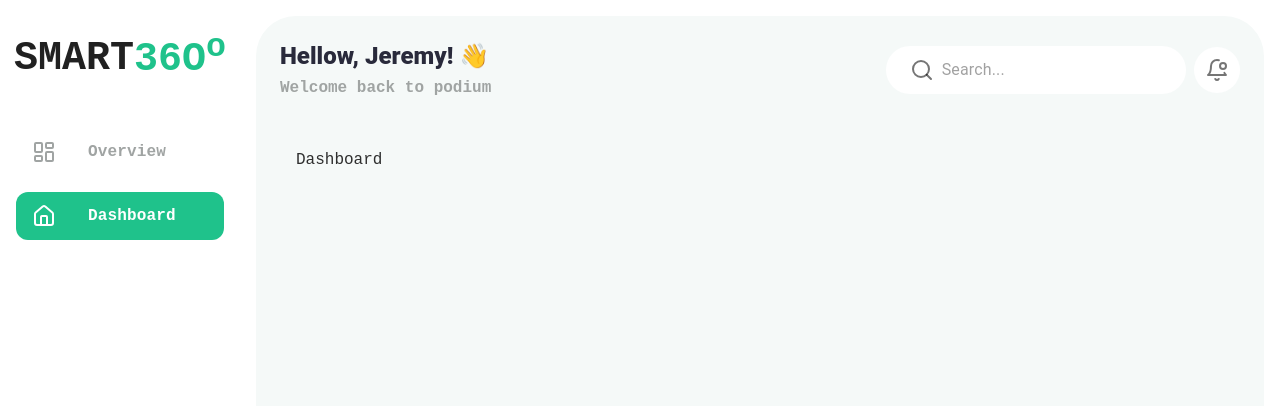
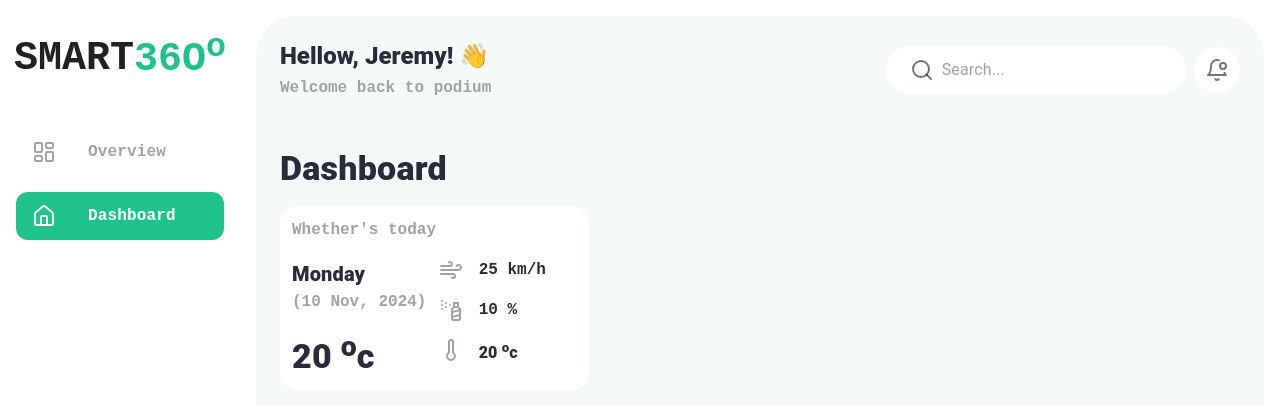
Before and after one commit to SambhajiShinde1234/saas-web-application-smart-agro, a React (Vite) app: page /dashboard in a window 1280 px wide. Shown: the top 406 px of the page. Built offline with nearby package versions, Linux system fonts and the light colour scheme.

Commit message:
done whether card

```diff
--- a/package.json
+++ b/package.json
@@ -17,7 +17,8 @@
     "axios": "^1.7.7",
     "react": "^18.3.1",
     "react-dom": "^18.3.1",
-    "react-router-dom": "^6.28.0"
+    "react-router-dom": "^6.28.0",
+    "recharts": "^2.13.3"
   },
   "devDependencies": {
     "@eslint/js": "^9.13.0",
--- /dev/null
+++ b/src/components/icons/HumidityIcon.jsx
@@ -0,0 +1,29 @@
+const HumidityIcon = () => {
+  return (
+    <svg
+      xmlns="http://www.w3.org/2000/svg"
+      width="24"
+      height="24"
+      viewBox="0 0 24 24"
+      fill="none"
+      stroke="currentColor"
+      strokeWidth="2"
+      strokeLinecap="round"
+      strokeLinejoin="round"
+      className="lucide lucide-spray-can"
+    >
+      <path d="M3 3h.01" />
+      <path d="M7 5h.01" />
+      <path d="M11 7h.01" />
+      <path d="M3 7h.01" />
+      <path d="M7 9h.01" />
+      <path d="M3 11h.01" />
+      <rect width="4" height="4" x="15" y="5" />
+      <path d="m19 9 2 2v10c0 .6-.4 1-1 1h-6c-.6 0-1-.4-1-1V11l2-2" />
+      <path d="m13 14 8-2" />
+      <path d="m13 19 8-2" />
+    </svg>
+  );
+};
+
+export default HumidityIcon;
--- /dev/null
+++ b/src/components/icons/TemparatureIcon.jsx
@@ -0,0 +1,20 @@
+const TemparatureIcon = () => {
+  return (
+    <svg
+      xmlns="http://www.w3.org/2000/svg"
+      width="24"
+      height="24"
+      viewBox="0 0 24 24"
+      fill="none"
+      stroke="currentColor"
+      strokeWidth="2"
+      strokeLinecap="round"
+      strokeLinejoin="round"
+      className="lucide lucide-thermometer"
+    >
+      <path d="M14 4v10.54a4 4 0 1 1-4 0V4a2 2 0 0 1 4 0Z" />
+    </svg>
+  );
+};
+
+export default TemparatureIcon;
--- /dev/null
+++ b/src/components/icons/WindSpeedIcon.jsx
@@ -0,0 +1,22 @@
+const WindSpeedIcon = () => {
+  return (
+    <svg
+      xmlns="http://www.w3.org/2000/svg"
+      width="24"
+      height="24"
+      viewBox="0 0 24 24"
+      fill="none"
+      stroke="currentColor"
+      strokeWidth="2"
+      strokeLinecap="round"
+      strokeLinejoin="round"
+      className="lucide lucide-wind"
+    >
+      <path d="M12.8 19.6A2 2 0 1 0 14 16H2" />
+      <path d="M17.5 8a2.5 2.5 0 1 1 2 4H2" />
+      <path d="M9.8 4.4A2 2 0 1 1 11 8H2" />
+    </svg>
+  );
+};
+
+export default WindSpeedIcon;
--- a/src/components/styled/styled.jsx
+++ b/src/components/styled/styled.jsx
@@ -107,5 +107,13 @@ export const StyledMainBox = styled(Box)(({ drawerwidth }) => ({
 }));
 
 export const StyledChildrenBox = styled(Box)(() => ({
-  margin: '3rem 1rem',
+  margin: '3rem 0rem',
 }));
+
+// cards
+
+export const StyledCard = styled(Box)(() => ({
+  padding: '12px',
+  background: '#FFF',
+  borderRadius: '18px'
+}));
--- /dev/null
+++ b/src/dummy-data/FarmData.js
@@ -0,0 +1,152 @@
+export const FARMS = [
+  {
+    farmId: 1,
+    name: 'Green Acres Farm',
+    location: 'Valley Creek, TX',
+    manager: 'Anna Thompson',
+    totalArea: '150 acres',
+    crops: ['Wheat', 'Corn', 'Soybean'],
+    revenue: 60000,
+    expenses: 10500,
+    netProfit: 49500,
+    todaysWhether: {
+      day: 'Monday',
+      date: '10 Nov, 2024',
+      temparature: {
+        value: 20,
+        unit: 'c',
+      },
+      windSpeed: {
+        value: 25,
+        unit: 'km/h',
+      },
+      humidity: {
+        value: 10,
+        unit: '%',
+      },
+    },
+    fields: [
+      {
+        fieldId: 101,
+        name: 'North Field',
+        crop: 'Wheat',
+        irrigationStatus: 'Active',
+        area: '50 acres',
+        soilMoistureLevels: [
+          { timestamp: '2024-11-01T06:00:00Z', value: 35 },
+          { timestamp: '2024-11-01T12:00:00Z', value: 40 },
+          { timestamp: '2024-11-01T18:00:00Z', value: 38 },
+        ],
+        temperatureReadings: [
+          { timestamp: '2024-11-01T06:00:00Z', value: 22 },
+          { timestamp: '2024-11-01T12:00:00Z', value: 28 },
+          { timestamp: '2024-11-01T18:00:00Z', value: 25 },
+        ],
+        humidityReadings: [
+          { timestamp: '2024-11-01T06:00:00Z', value: 80 },
+          { timestamp: '2024-11-01T12:00:00Z', value: 70 },
+          { timestamp: '2024-11-01T18:00:00Z', value: 75 },
+        ],
+        fertilizerUsage: [
+          { month: '2024-01', value: 20 },
+          { month: '2024-02', value: 25 },
+          { month: '2024-03', value: 22 },
+        ],
+        pesticideUsage: [
+          { month: '2024-01', value: 5 },
+          { month: '2024-02', value: 4 },
+          { month: '2024-03', value: 6 },
+        ],
+        yield: [
+          { year: 2023, value: 15 },
+          { year: 2024, value: 18 },
+        ],
+      },
+      {
+        fieldId: 102,
+        name: 'South Field',
+        crop: 'Corn',
+        irrigationStatus: 'Active',
+        area: '60 acres',
+        soilMoistureLevels: [
+          { timestamp: '2024-11-01T06:00:00Z', value: 45 },
+          { timestamp: '2024-11-01T12:00:00Z', value: 48 },
+          { timestamp: '2024-11-01T18:00:00Z', value: 47 },
+        ],
+        temperatureReadings: [
+          { timestamp: '2024-11-01T06:00:00Z', value: 21 },
+          { timestamp: '2024-11-01T12:00:00Z', value: 27 },
+          { timestamp: '2024-11-01T18:00:00Z', value: 24 },
+        ],
+        humidityReadings: [
+          { timestamp: '2024-11-01T06:00:00Z', value: 78 },
+          { timestamp: '2024-11-01T12:00:00Z', value: 73 },
+          { timestamp: '2024-11-01T18:00:00Z', value: 76 },
+        ],
+        fertilizerUsage: [
+          { month: '2024-01', value: 30 },
+          { month: '2024-02', value: 32 },
+          { month: '2024-03', value: 35 },
+        ],
+        pesticideUsage: [
+          { month: '2024-01', value: 6 },
+          { month: '2024-02', value: 7 },
+          { month: '2024-03', value: 5 },
+        ],
+        yield: [
+          { year: 2023, value: 25 },
+          { year: 2024, value: 27 },
+        ],
+      },
+    ],
+    weather: {
+      temperature: [
+        { timestamp: '2024-11-01T00:00:00Z', value: 24 },
+        { timestamp: '2024-11-01T06:00:00Z', value: 22 },
+        { timestamp: '2024-11-01T12:00:00Z', value: 28 },
+        { timestamp: '2024-11-01T18:00:00Z', value: 25 },
+      ],
+      humidity: [
+        { timestamp: '2024-11-01T00:00:00Z', value: 85 },
+        { timestamp: '2024-11-01T06:00:00Z', value: 80 },
+        { timestamp: '2024-11-01T12:00:00Z', value: 70 },
+        { timestamp: '2024-11-01T18:00:00Z', value: 75 },
+      ],
+      rainfall: [
+        { month: '2024-01', value: 120 },
+        { month: '2024-02', value: 90 },
+        { month: '2024-03', value: 85 },
+      ],
+    },
+    alerts: [
+      {
+        timestamp: '2024-11-01T05:00:00Z',
+        type: 'Irrigation Required',
+        severity: 'High',
+        details: 'Soil moisture level below threshold in North Field.',
+      },
+      {
+        timestamp: '2024-11-01T12:00:00Z',
+        type: 'Temperature Drop',
+        severity: 'Medium',
+        details: 'Sudden temperature drop detected in South Field.',
+      },
+    ],
+    financials: {
+      fertilizerCost: [
+        { month: '2024-01', value: 1000 },
+        { month: '2024-02', value: 1200 },
+        { month: '2024-03', value: 1100 },
+      ],
+      pesticideCost: [
+        { month: '2024-01', value: 500 },
+        { month: '2024-02', value: 550 },
+        { month: '2024-03', value: 600 },
+      ],
+      totalRevenue: [
+        { year: 2023, value: 50000 },
+        { year: 2024, value: 60000 },
+      ],
+    },
+  },
+];
--- a/src/index.css
+++ b/src/index.css
@@ -12,7 +12,7 @@ body {
   margin: 0;
   padding: 0;
   width: 100%;
-  height: 100%;
+  height: 100vh;
 }
 
 body {
--- a/src/pages/dashboard/Dashboard.jsx
+++ b/src/pages/dashboard/Dashboard.jsx
@@ -1,5 +1,81 @@
+import { Grid2, Stack } from '@mui/material';
+import { StyledCard } from '../../components/styled/styled';
+import DxPrimaryTypography from '../../components/ui/DxPrimaryTypography';
+import DxSecondaryTypography from '../../components/ui/DxSecondaryTypography';
+import { FARMS } from '../../dummy-data/FarmData';
+import WindSpeedIcon from '../../components/icons/WindSpeedIcon';
+import HumidityIcon from '../../components/icons/HumidityIcon';
+import TemparatureIcon from '../../components/icons/TemparatureIcon';
+
 const Dashboard = () => {
-  return <div>Dashboard</div>;
+  return (
+    <Stack sx={{ gap: '1rem' }}>
+      <DxPrimaryTypography variant="h4">Dashboard</DxPrimaryTypography>
+      <Grid2 container spacing={2}>
+        <Grid2 size={{ xs: 12, md: 6, lg: 4 }}>
+          <StyledCard>
+            <Stack sx={{ gap: '1rem' }}>
+              <DxSecondaryTypography variant="">
+                Whether&apos;s today
+              </DxSecondaryTypography>
+              <Grid2 container spacing={1}>
+                <Grid2 size={{ xs: 6 }}>
+                  <Stack sx={{ gap: '1rem' }}>
+                    <Stack>
+                      <DxPrimaryTypography variant="h6">
+                        {FARMS[0].todaysWhether.day}
+                      </DxPrimaryTypography>
+                      <DxSecondaryTypography variant="">
+                        ({FARMS[0].todaysWhether.date})
+                      </DxSecondaryTypography>
+                    </Stack>
+                    <Stack>
+                      <DxPrimaryTypography variant="h4">
+                        {FARMS[0].todaysWhether.temparature.value} <sup>o</sup>
+                        {FARMS[0].todaysWhether.temparature.unit}
+                      </DxPrimaryTypography>
+                    </Stack>
+                  </Stack>
+                </Grid2>
+                <Grid2 size={{ xs: 6 }}>
+                  <Stack sx={{ gap: '1rem' }}>
+                    <DxSecondaryTypography variant="">
+                      <Stack sx={{ flexDirection: 'row', gap: '1rem' }}>
+                        <WindSpeedIcon />
+                        <DxPrimaryTypography variant="">
+                          {FARMS[0].todaysWhether.windSpeed.value}{' '}
+                          {FARMS[0].todaysWhether.windSpeed.unit}
+                        </DxPrimaryTypography>
+                      </Stack>
+                    </DxSecondaryTypography>
+                    <DxSecondaryTypography variant="">
+                      <Stack sx={{ flexDirection: 'row', gap: '1rem' }}>
+                        <HumidityIcon />
+                        <DxPrimaryTypography variant="">
+                          {FARMS[0].todaysWhether.humidity.value}{' '}
+                          {FARMS[0].todaysWhether.humidity.unit}
+                        </DxPrimaryTypography>
+                      </Stack>
+                    </DxSecondaryTypography>
+                    <DxSecondaryTypography>
+                      <Stack sx={{ flexDirection: 'row', gap: '1rem' }}>
+                        <TemparatureIcon />
+                        <DxPrimaryTypography variant="">
+                          {FARMS[0].todaysWhether.temparature.value}{' '}
+                          <sup>o</sup>
+                          {FARMS[0].todaysWhether.temparature.unit}
+                        </DxPrimaryTypography>
+                      </Stack>
+                    </DxSecondaryTypography>
+                  </Stack>
+                </Grid2>
+              </Grid2>
+            </Stack>
+          </StyledCard>
+        </Grid2>
+      </Grid2>
+    </Stack>
+  );
 };
 
 export default Dashboard;
```
Also changed, not shown: 1 other file (tests, documents, lock files or other folders).
